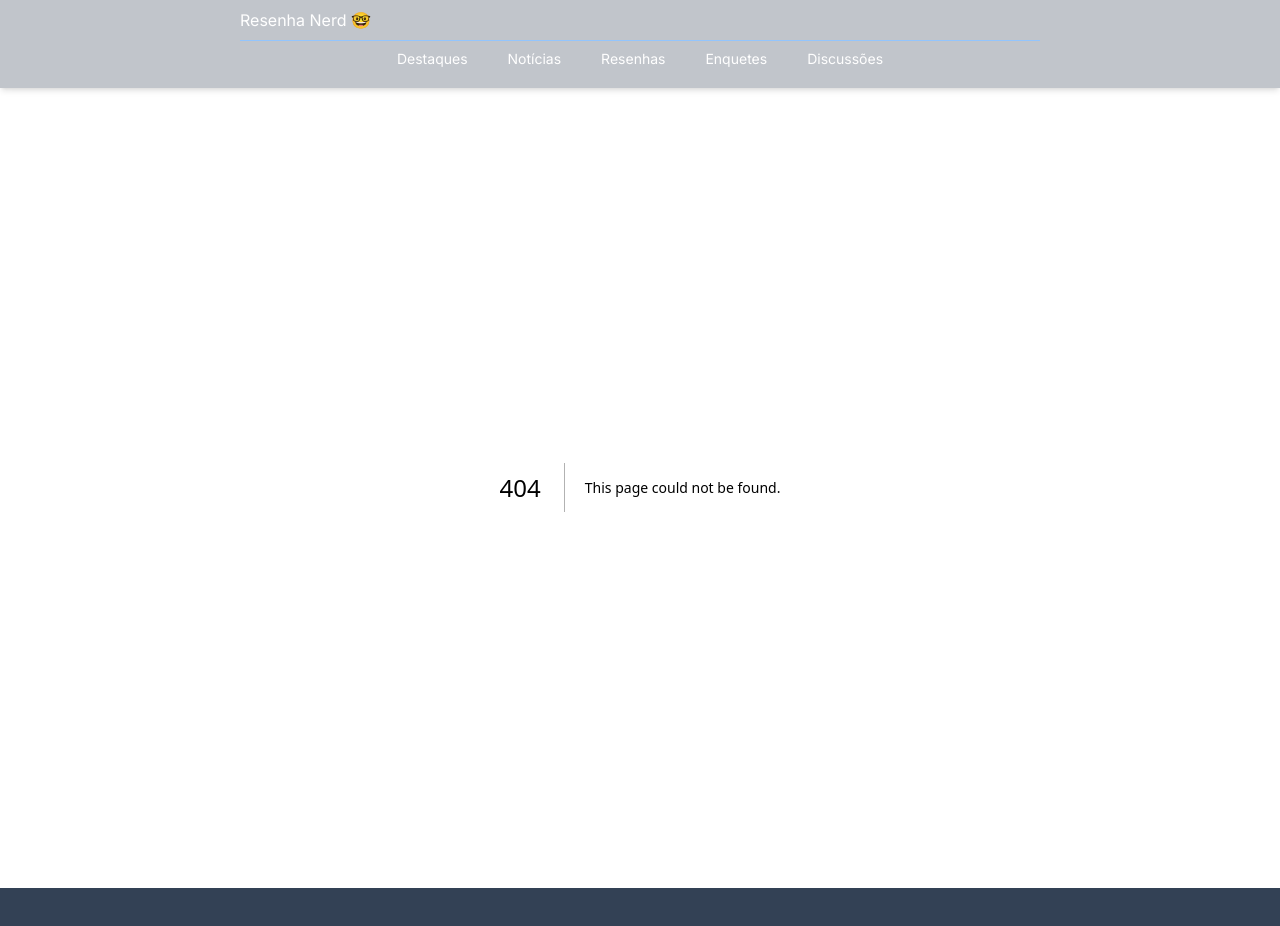
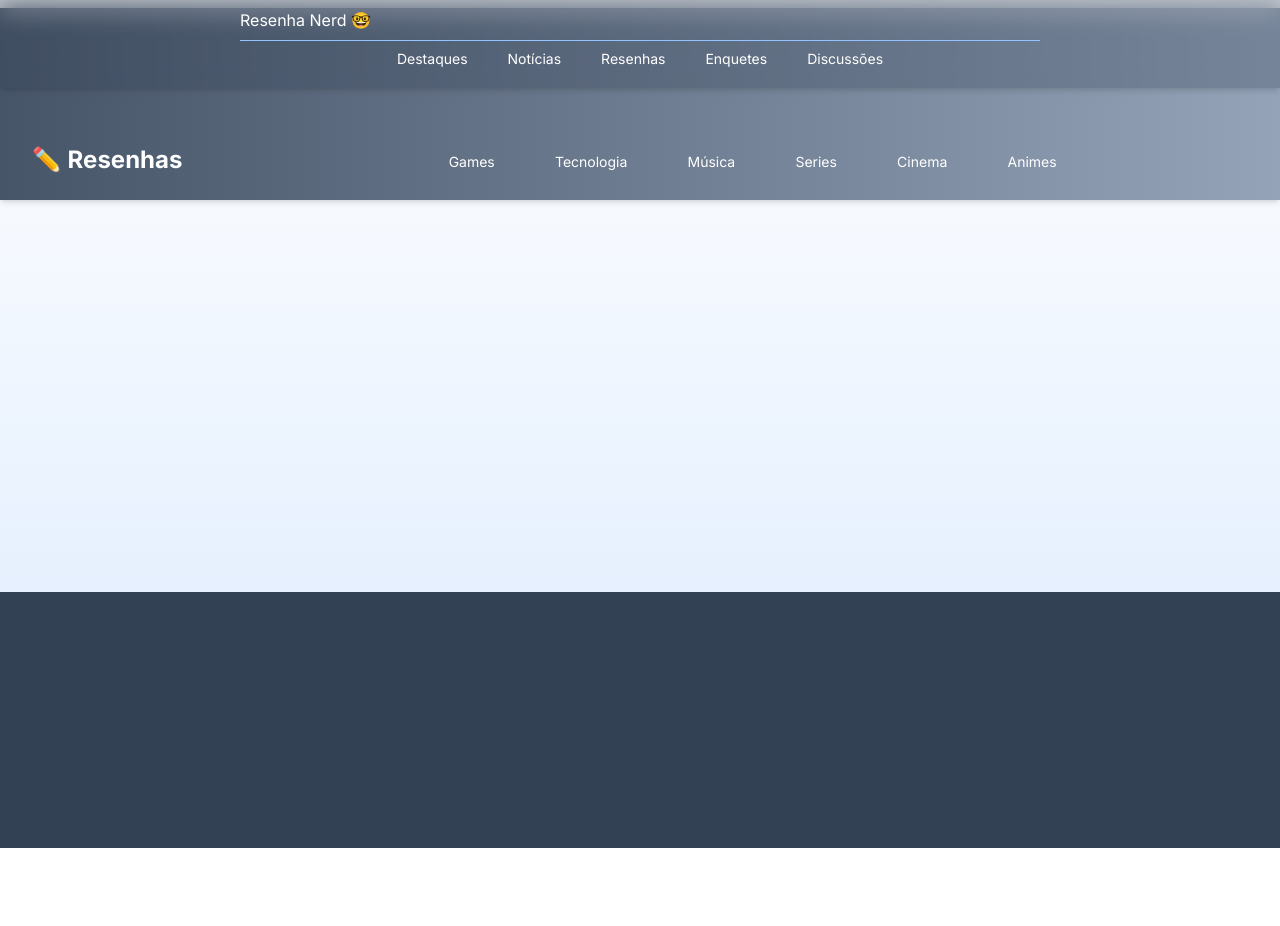
Before and after one commit to vinnidias/resenha-nerd, a Next.js app in the folder resenha-nerd/front-end/: page /resenhas in a window 1280 px wide. Before the commit this address had no page. Shown: the top 926 px of the page. After the commit the page ends 848 px from the top, so only its background shows below. Built offline with nearby package versions, Linux system fonts and the light colour scheme.

Commit message:
pagina de resenhas iniciada

```diff
--- /dev/null
+++ b/resenha-nerd/front-end/src/app/resenhas/page.tsx
@@ -0,0 +1,10 @@
+import CategorysNavbar from "@/components/CategorysNavbar";
+
+export default function Resenhas() {
+  return (
+    <div className="flex flex-col mt-[-8.46rem] pt-[3.5em] min-h-[80vh]">
+      <CategorysNavbar pageTitle={"✏️ Resenhas"}/>
+
+    </div>
+  );
+}
--- a/resenha-nerd/front-end/src/components/Navbar/index.tsx
+++ b/resenha-nerd/front-end/src/components/Navbar/index.tsx
@@ -18,7 +18,7 @@ export default function Navbar() {
     },
     {
       name: "Resenhas",
-      link: "/",
+      link: "/resenhas",
     },
     {
       name: "Enquetes",
```
